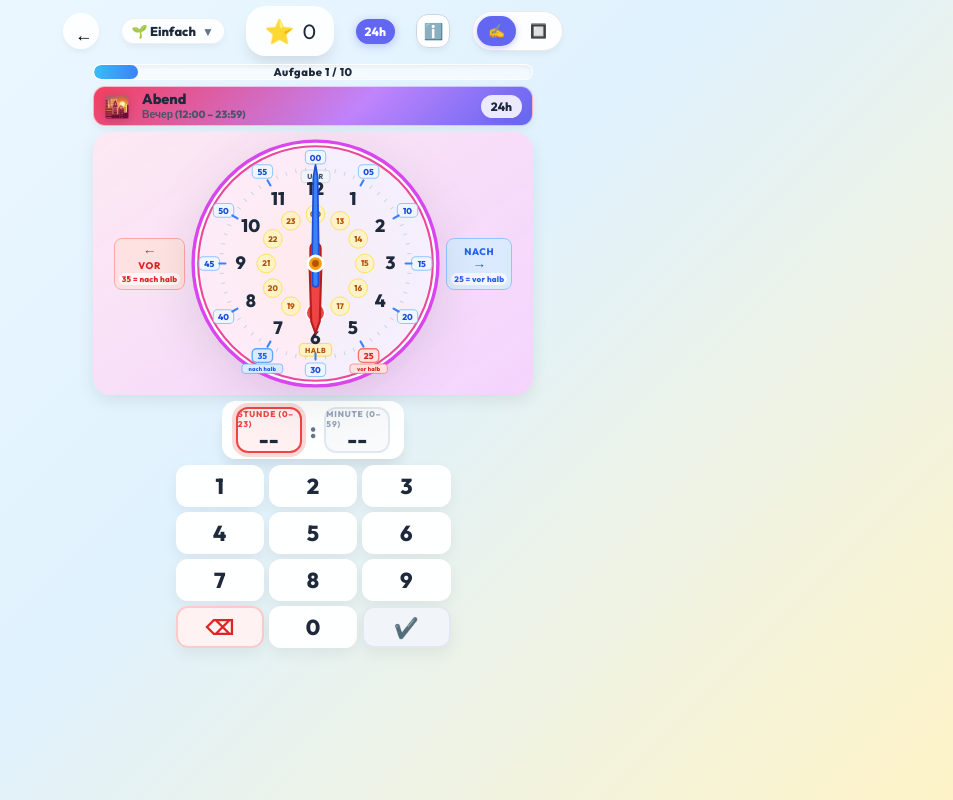
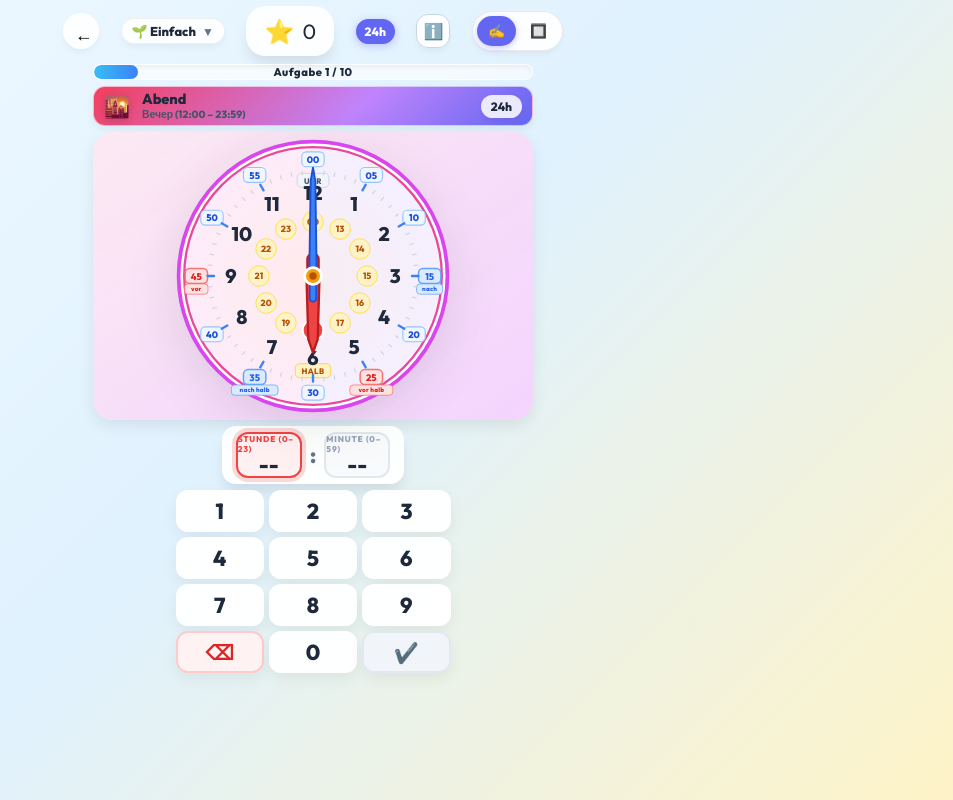
Before and after one commit to lexanokhin-web/math-kids, a React (Vite) app: page /clock in a window 1280 px wide. Shown: the whole page, without its empty margins (327-1280 px from the left). Built offline with nearby package versions, Linux system fonts and the light colour scheme.

Commit message:
Enlarge clock dial to 280px by integrating compact vor/nach markers at 15 and 45

```diff
--- a/src/components/ClockGameView.tsx
+++ b/src/components/ClockGameView.tsx
@@ -707,15 +707,6 @@ const ClockGameView: React.FC = () => {
                     </p>
                 </div>
 
-                {/* Clock Outer Wrapper with Outside VOR / NACH Side Badges */}
-                <div className="clock-outer-wrapper">
-                    {/* Left Outside Badge: VOR */}
-                    <div className="clock-side-badge vor-badge" title="Minuten VOR der vollen Stunde">
-                        <span className="side-badge-arrow">←</span>
-                        <span className="side-badge-text">VOR</span>
-                        <span className="side-badge-sub">35 = nach halb</span>
-                    </div>
-
                 {/* SVG Analog Clock with Daytime Colors */}
                 <div className="clock-svg-wrapper">
                     <svg viewBox="0 0 300 300" className="analog-clock-svg" aria-label="Analoge Uhr">
@@ -818,18 +809,18 @@ const ClockGameView: React.FC = () => {
                             </g>
                         )}
 
-                        {/* Outer Minute Hints (00, 05, 10, 15, ... 55) */}
+                        {/* Outer Minute Hints with compact German VOR/NACH tags */}
                         {[
                             { n: 12, text: '00' },
                             { n: 1, text: '05' },
                             { n: 2, text: '10' },
-                            { n: 3, text: '15', sub: 'Viertel' },
+                            { n: 3, text: '15', sub: 'nach', subW: 28, isSpecial: true, specialType: 'nach', subDy: 14 },
                             { n: 4, text: '20' },
-                            { n: 5, text: '25', sub: 'vor halb', isSpecial: true, specialType: 'vor' },
+                            { n: 5, text: '25', sub: 'vor halb', subW: 46, isSpecial: true, specialType: 'vor', subDy: 14 },
                             { n: 6, text: '30' },
-                            { n: 7, text: '35', sub: 'nach halb', isSpecial: true, specialType: 'nach' },
+                            { n: 7, text: '35', sub: 'nach halb', subW: 50, isSpecial: true, specialType: 'nach', subDy: 14 },
                             { n: 8, text: '40' },
-                            { n: 9, text: '45', sub: 'Viertel' },
+                            { n: 9, text: '45', sub: 'vor', subW: 25, isSpecial: true, specialType: 'vor', subDy: 14 },
                             { n: 10, text: '50' },
                             { n: 11, text: '55' }
                         ].map(m => {
@@ -856,6 +847,8 @@ const ClockGameView: React.FC = () => {
                                     : (currentTheme.key === 'night' ? '#93c5fd' : '#2563eb'))
                                 : (currentTheme.key === 'night' ? '#93c5fd' : '#1d4ed8');
 
+                            const subWidth = m.subW || 34;
+
                             return (
                                 <g key={`min-badge-${m.n}`}>
                                     <rect
@@ -880,13 +873,13 @@ const ClockGameView: React.FC = () => {
                                         {m.text}
                                     </text>
 
-                                    {/* Sub-label for 25 (vor halb) and 35 (nach halb) */}
-                                    {m.sub && m.isSpecial && (
+                                    {/* Compact sub-labels (nach at 15, vor at 45, vor halb at 25, nach halb at 35) */}
+                                    {m.sub && (
                                         <g>
                                             <rect
-                                                x={x - (m.specialType === 'vor' ? 22 : 24)}
-                                                y={y + (m.n === 5 || m.n === 7 ? 10 : -18)}
-                                                width={m.specialType === 'vor' ? 44 : 48}
+                                                x={x - subWidth / 2}
+                                                y={y + (m.subDy || 13) - 5.5}
+                                                width={subWidth}
                                                 height={11}
                                                 rx={3.5}
                                                 fill={badgeFill}
@@ -895,7 +888,7 @@ const ClockGameView: React.FC = () => {
                                             />
                                             <text
                                                 x={x}
-                                                y={y + (m.n === 5 || m.n === 7 ? 18 : -10)}
+                                                y={y + (m.subDy || 13) + 2.5}
                                                 textAnchor="middle"
                                                 fontSize="6.8"
                                                 fontWeight="900"
@@ -1045,14 +1038,6 @@ const ClockGameView: React.FC = () => {
                         <circle cx="150" cy="150" r="9" fill="#f59e0b" stroke="#ffffff" strokeWidth="3" />
                         <circle cx="150" cy="150" r="4" fill="#b45309" />
                     </svg>
-                </div>
-
-                {/* Right Outside Badge: NACH */}
-                <div className="clock-side-badge nach-badge" title="Minuten NACH der vollen Stunde">
-                    <span className="side-badge-text">NACH</span>
-                    <span className="side-badge-arrow">→</span>
-                    <span className="side-badge-sub">25 = vor halb</span>
-                </div>
                 </div>
 
                 {/* German Phrase Bubble on Correct Answer with Audio Button */}
--- a/src/index.css
+++ b/src/index.css
@@ -2335,8 +2335,8 @@ body {
 }
 
 .clock-svg-wrapper {
-  width: 250px;
-  height: 250px;
+  width: 290px;
+  height: 290px;
   display: flex;
   align-items: center;
   justify-content: center;
@@ -2649,7 +2649,7 @@ body {
 
   .clock-card {
     padding: 4px 6px !important;
-    border-radius: 18px !important;
+    border-radius: 20px !important;
     gap: 2px !important;
     box-shadow: 0 6px 16px rgba(0, 0, 0, 0.08) !important;
   }
@@ -2658,38 +2658,11 @@ body {
     display: none !important;
   }
 
-  .clock-outer-wrapper {
-    gap: 3px !important;
-    width: 100% !important;
-  }
-
-  .clock-side-badge {
-    padding: 4px 4px !important;
-    border-radius: 8px !important;
-    border-width: 1px !important;
-    box-shadow: none !important;
-  }
-
-  .side-badge-arrow {
-    font-size: 0.85rem !important;
-  }
-
-  .side-badge-text {
-    font-size: 0.6rem !important;
-    font-weight: 900 !important;
-  }
-
-  .side-badge-sub {
-    font-size: 0.5rem !important;
-    padding: 1px 3px !important;
-    margin-top: 2px !important;
-  }
-
   .clock-svg-wrapper {
-    width: 255px !important;
-    height: 255px !important;
-    max-width: 78vw !important;
-    max-height: min(260px, 36vh) !important;
+    width: 280px !important;
+    height: 280px !important;
+    max-width: 88vw !important;
+    max-height: min(285px, 39vh) !important;
   }
 
   .clock-hand-legend {
```
Lines whose indentation alone changed are shown as unchanged.
